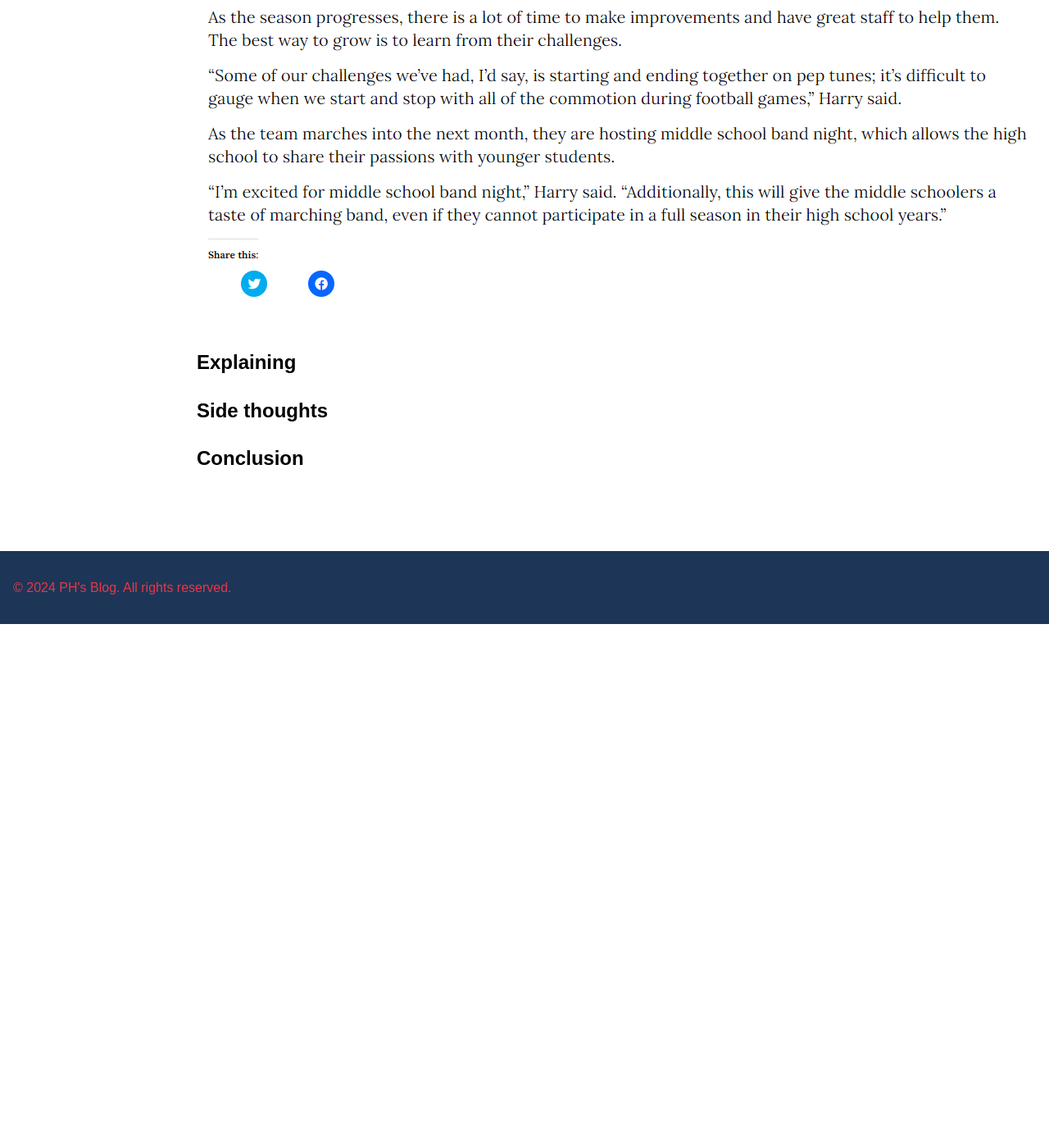
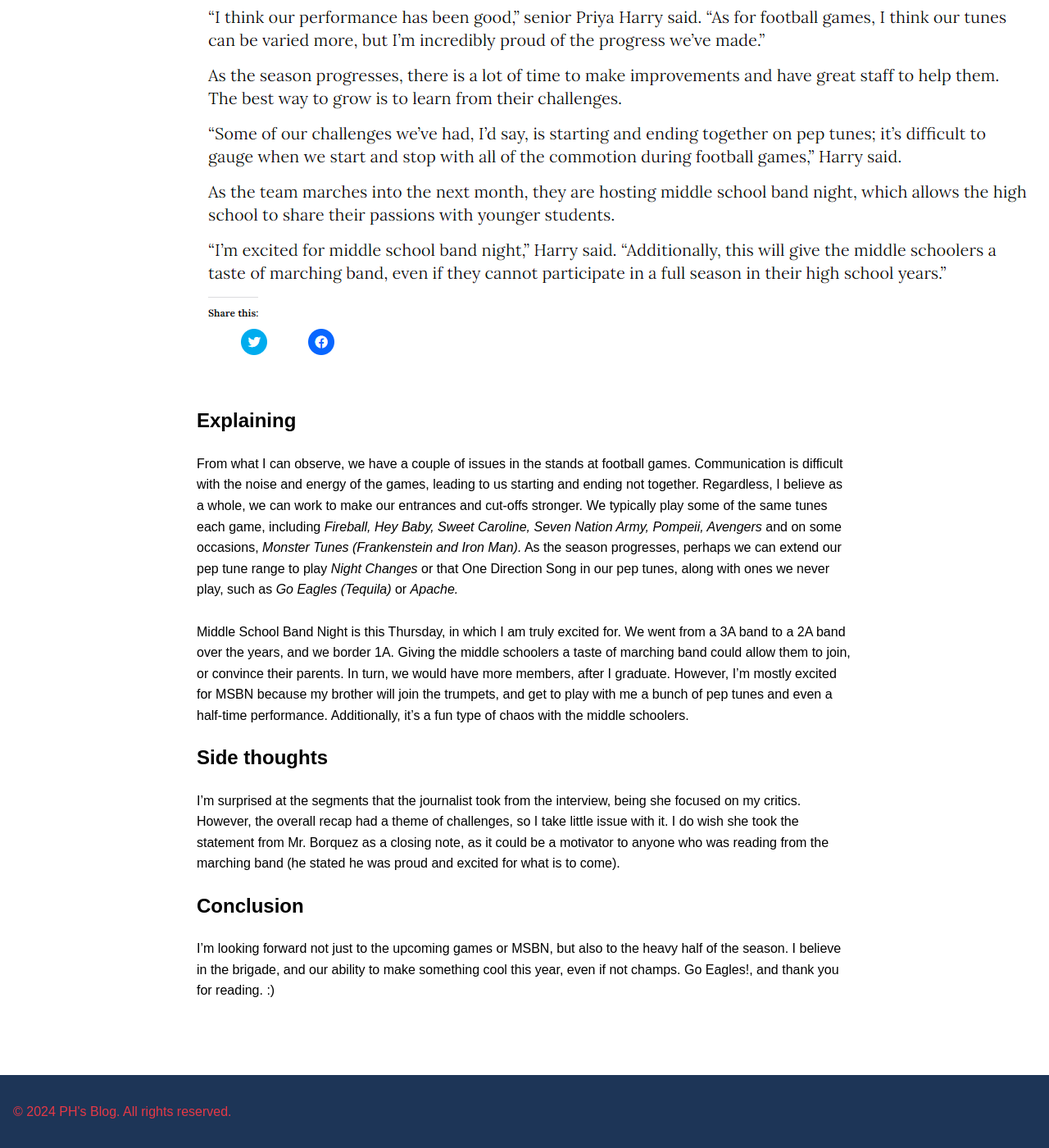
Before and after one commit to CaptainSapphire/PH-s-Blog, a Jekyll site: the page built from _posts/2024-10-02-Sports-Recap-Thoughts.md, in a window 1280 px wide and 1400 px high, scrolled down 686 px. Shown: the whole window at 82% size. Built offline with Jekyll 4.4.1, drawn with Linux system fonts in a browser that asks for light colours; our own code applies the rules of GitHub Pages for plain Markdown files; before the commit the page ends 1447 px from its top, so only the background shows below that; some of the changed text lies outside the part shown.

Commit message:
Update 2024-10-02-Sports-Recap-Thoughts.md

```diff
--- a/_posts/2024-10-02-Sports-Recap-Thoughts.md
+++ b/_posts/2024-10-02-Sports-Recap-Thoughts.md
@@ -1,11 +1,15 @@
 # My thoughts on the Sports recap
-
+I was recently featured in the Fall Sports Recap article, published by the school newspaper, *The Talon*.
 # Context
-
+Here is the segment in which I was featured.
 [!["Sports Recap Marching Band Section"](https://github.com/CaptainSapphire/PH-s-Blog/blob/main/assets/October%202024/article%20feature.png?raw=true)](https://oakparktalon.org/18744/sports/eagles-september-sports-recap-3/)
 
 # Explaining
+From what I can observe, we have a couple of issues in the stands at football games. Communication is difficult with the noise and energy of the games, leading to us starting and ending not together. Regardless, I believe as a whole, we can work to make our entrances and cut-offs stronger. We typically play some of the same tunes each game, including *Fireball, Hey Baby, Sweet Caroline, Seven Nation Army, Pompeii, Avengers* and on some occasions, *Monster Tunes (Frankenstein and Iron Man).* As the season progresses, perhaps we can extend our pep tune range to play *Night Changes* or that One Direction Song in our pep tunes, along with ones we never play, such as *Go Eagles (Tequila)* or *Apache.*<br><br>
+Middle School Band Night is this Thursday, in which I am truly excited for. We went from a 3A band to a 2A band over the years, and we border 1A. Giving the middle schoolers a taste of marching band could allow them to join, or convince their parents. In turn, we would have more members, after I graduate. However, I'm mostly excited for MSBN because my brother will join the trumpets, and get to play with me a bunch of pep tunes and even a half-time performance. Additionally, it's a fun type of chaos with the middle schoolers.
 
 # Side thoughts
+I'm surprised at the segments that the journalist took from the interview, being she focused on my critics. However, the overall recap had a theme of challenges, so I take little issue with it. I do wish she took the statement from Mr. Borquez as a closing note, as it could be a motivator to anyone who was reading from the marching band (he stated he was proud and excited for what is to come).
 
 # Conclusion
+I'm looking forward not just to the upcoming games or MSBN, but also to the heavy half of the season. I believe in the brigade, and our ability to make something cool this year, even if not champs. Go Eagles!, and thank you for reading. :)
```
